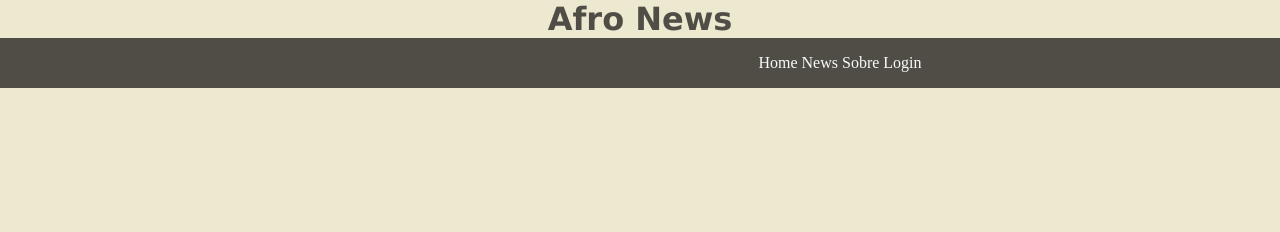
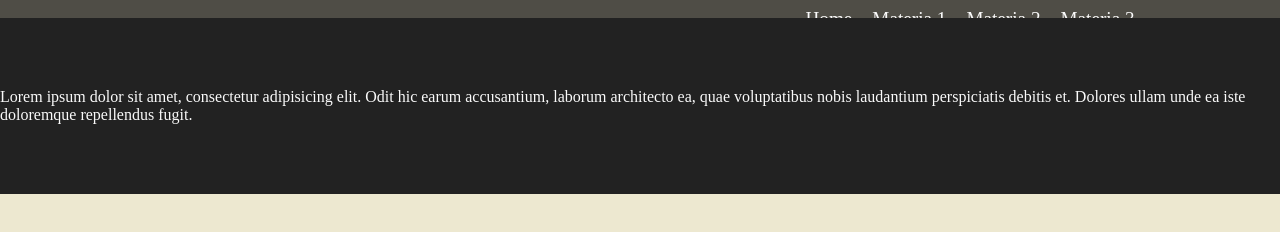
Before and after one commit to Jeferson1709/Multiverso-News, a plain HTML site: page assets/index.html in a window 1280 px wide. Drawn offline with Linux system fonts and the light colour scheme.

Commit message:
Adicionando Footer ao site

```diff
--- a/assets/css/global/elements.css
+++ b/assets/css/global/elements.css
@@ -1 +1,17 @@
 /*mexendo em elementos*/
+
+.btn-topo{
+    position: relative;
+    height: 15px;
+    width: 15px;
+    border-radius: 50px;
+    text-decoration: none;
+
+}
+#quadrado{
+    background-color: #a400b9;
+    height: 38px;
+    width: 40px;
+    position: relative;
+    left: 75vh;
+}
--- a/assets/css/global/global.css
+++ b/assets/css/global/global.css
@@ -2,3 +2,27 @@
 @import './fonts.css';
 @import './normalize.css';
 @import './variables.css';
+*{
+    padding: 0px;
+    margin: 0px;
+
+}
+body {
+    background-color: #EDE8D0;
+    width: 100%;
+    height: 100%;
+    padding: 0px;
+    margin: 0px;
+}
+
+/* Footer da página */
+.footer{
+    position: relative;
+    bottom: auto;
+    background-color: #222;
+    height: 22vh;
+    display: flex;
+    align-items: center;
+    justify-content: center;
+
+}
--- a/assets/index.html
+++ b/assets/index.html
@@ -11,22 +11,33 @@
 
 <body>
 
-  <header>
-  <h1>Afro News</h1>
-  </header>
-  <nav>
-    <ul>
-      <li>Home</li>
-      <li>News</li>
-      <li>Sobre</li>
-      <li>Login</li>
-    </ul>
-  </nav>
 
-  <section class="section-um"></section>
-  <section class="section-dois"></section>
-  <section class="section-tres"></section>
-  <section class="section-quatro"></section>
+
+
+  <div id="nav">
+    <li><a href="">Home</a></li>
+    <li><a href="">Materia 1</a></li>
+    <li><a href="">Materia 2</a></li>
+    <li><a href="">Materia 3</a></li>
+    <div id="quadrado"></div>
+  </div>
+   <div class="hero">
+
+<img src="image/imagem.jpg" alt="" class="imgG" >
+
+  </div>
+
+
+
+
+
+
+
+
+  <div class="footer">
+<p>Lorem ipsum dolor sit amet, consectetur adipisicing elit. Odit hic earum accusantium, laborum architecto ea, quae voluptatibus nobis laudantium perspiciatis debitis et. Dolores ullam unde ea iste doloremque repellendus fugit.</p>
+  </div>
 
 </body>
+
 </html>
--- a/assets/index/index.css
+++ b/assets/index/index.css
@@ -3,30 +3,48 @@
 @import './partials/section-tres.css';
 @import './partials/section-quatro.css';
 @import '../css/global/global.css';
-body{
-    background-color:#EDE8D0;
-    width: 100%;
-    height: 100%;
-}
-h1{
+
+
+h1 {
     text-align: center;
     font-family: Verdana, Geneva, Tahoma, sans-serif;
-   color: #4F4D46;
+    color: #4F4D46;
 
 }
+p{
+    color: #FAFAFA;
+}
+a{
+    text-decoration: none;
+    color: #FAFAFA;
+    font-size: larger;
+    padding: 10px;
+}
 
-li{
+li {
     list-style-type: none;
     display: inline;
     position: relative;
-    left: 200px;
+    left: 350px;
     color: #FAFAFA;
 
+
+
 }
-nav{
+a:hover{
+    color: #fffdff;
+    text-decoration: underline;
+    background-color: #a400b9;
+    height: 22vh;
+}
+
+
+
+#nav {
     background-color: #4F4D46;
     display: flex;
-    height: 50px;
     align-items: center;
     justify-content: center;
+    width: 100%;
+    position: fixed;
 }
```
Also changed, not shown: assets/image/imagem1.jpg (renamed from assets/image/imagem.jpg), assets/image/imagem6.jpg (renamed from assets/image/imagem5.jpg), assets/image/imagem8.jpg (renamed from assets/image/images8.jpg), assets/image/imagem9.jpg (renamed from assets/image/images.jpg), assets/image/logoInstagram.jpg (added).
